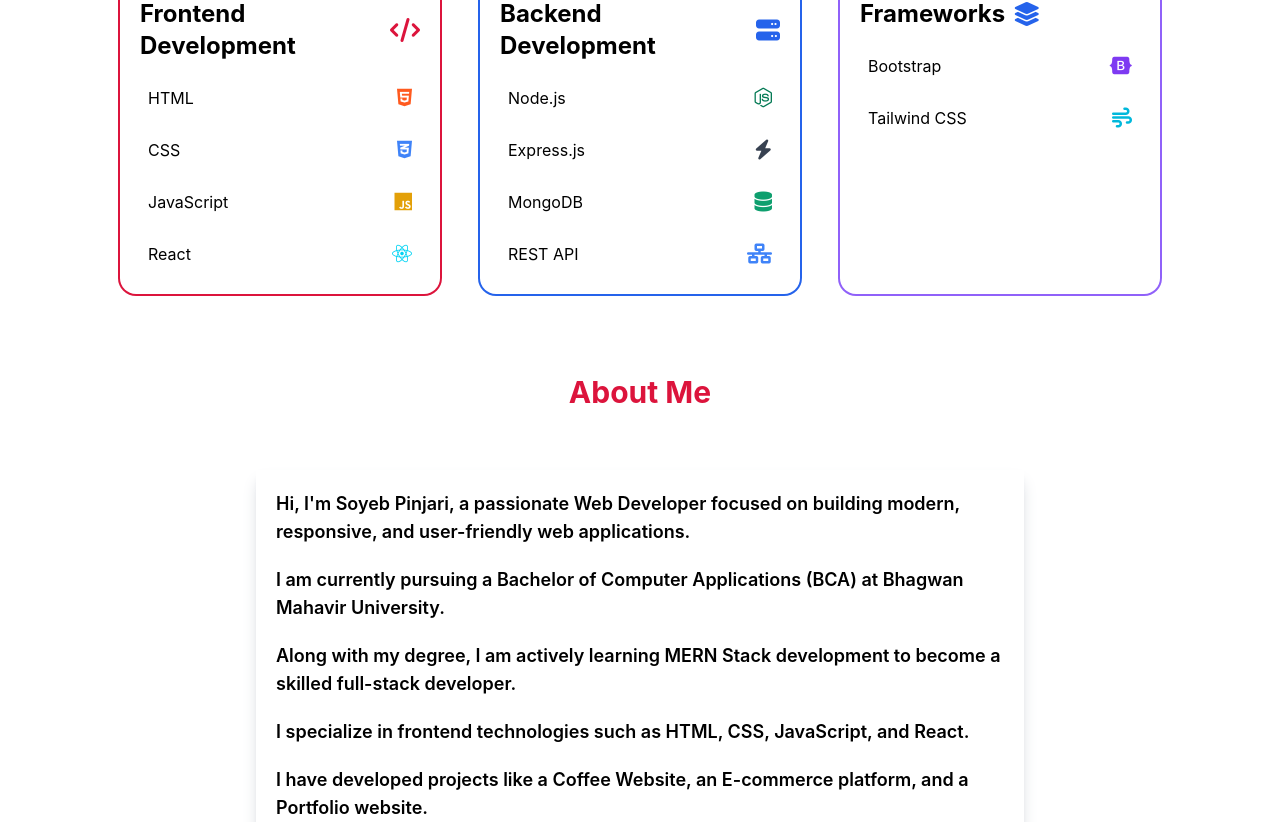
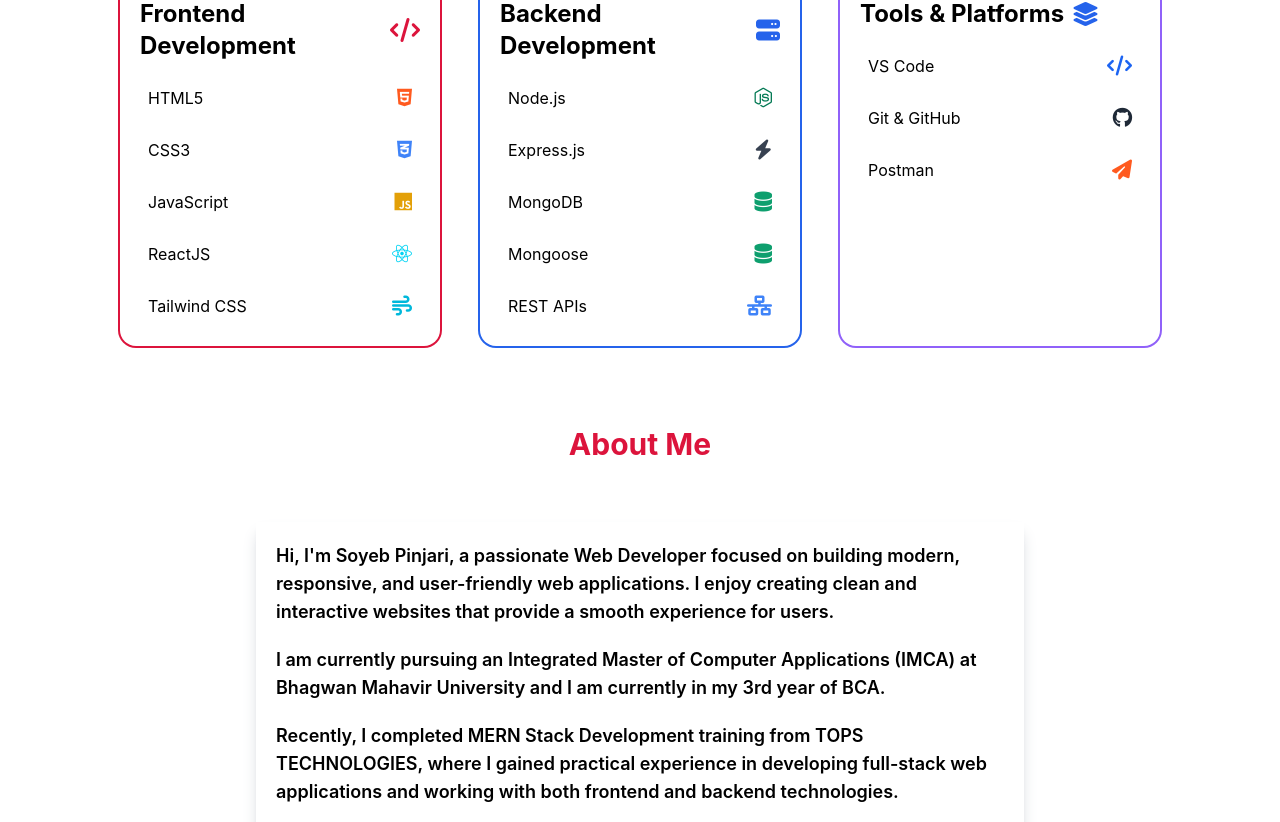
Before and after one commit to Soyab-pinjari/Portfolio, a React (Vite) app: page / in a window 1280 px wide. Shown: the part 838-1660 px from the top of the page. Built offline with nearby package versions, Linux system fonts and the light colour scheme.

Commit message:
Portfolio upadate

```diff
--- a/src/About.jsx
+++ b/src/About.jsx
@@ -20,27 +20,40 @@
   <div className="flex flex-col gap-5 bg-[#ffff] shadow-lg shadow-gray-300 hover:shadow-gray-400 transition duration-300 p-5 max-w-3xl font-semibold text-lg">
 
 <p>
-      Hi, I'm Soyeb Pinjari, a passionate Web Developer focused on building modern, responsive, and user-friendly web applications.
+  Hi, I'm Soyeb Pinjari, a passionate Web Developer focused on building
+  modern, responsive, and user-friendly web applications. I enjoy creating
+  clean and interactive websites that provide a smooth experience for users.
 </p>
 
 <p>
-      I am currently pursuing a Bachelor of Computer Applications (BCA) at Bhagwan Mahavir University.
+  I am currently pursuing an Integrated Master of Computer Applications (IMCA) at Bhagwan Mahavir University
+   and I am currently in my 3rd year of BCA.
 </p>
 
 <p>
-      Along with my degree, I am actively learning MERN Stack development to become a skilled full-stack developer.
+  Recently, I completed MERN Stack Development training from TOPS
+  TECHNOLOGIES, where I gained practical experience in developing
+  full-stack web applications and working with both frontend and backend
+  technologies.
 </p>
 
 <p>
-      I specialize in frontend technologies such as HTML, CSS, JavaScript, and React.
+  I specialize in MongoDB, Express.js, React.js, and Node.js. I also have
+  experience with HTML, CSS, JavaScript, Tailwind CSS, REST APIs, JWT
+  authentication, and database management.
 </p>
 
 <p>
-      I have developed projects like a Coffee Website, an E-commerce platform, and a Portfolio website.
+  I have developed projects such as Todo Applications, Portfolio Websites,
+  and Blog Websites, which helped me improve my skills in CRUD operations,
+  API integration, authentication, responsive design, and frontend-backend
+  communication.
 </p>
 
 <p>
-      My goal is to become a proficient software developer and contribute to impactful digital solutions.
+  My goal is to become a proficient Software Developer, continuously improve
+  my technical and problem-solving skills, and contribute to building
+  impactful and scalable digital solutions.
 </p>
 
   </div>
--- a/src/Home.jsx
+++ b/src/Home.jsx
@@ -30,12 +30,12 @@
 </h1>
 
           <h2 className='font-bold text-2xl mt-2 text-[#DC143C]'>
-            Web Developer
+            Web Developer (MERN)
           </h2>
 
           <div className='w-[480px] mt-8'>
             <p  data-aos="fade-up" >
-              Motivated and detail-oriented Web Developer with a strong foundation in front-end web technologies.
+              Motivated and detail-oriented FUll stack Developer with a strong foundation in Front-end and Back-end web technologies.
               Passionate about building responsive, user-friendly web applications and continuously
               improving technical skills through hands-on practice.
             </p>
--- a/src/Project.jsx
+++ b/src/Project.jsx
@@ -13,18 +13,19 @@
   }, []);
   const Projects = [
     {
-      title: "Coffee Website",
-      image: "/CoofeeImg.png",
-      tech: ["HTML", "CSS", "Bootstrap"],
-      code: "https://github.com/Soyab-pinjari/coffeeweb",
-      preview: "https://coffeeweb-eosin.vercel.app/",
+      title: "Blog Website",
+      image: "/Screenshot 2026-08-31 091753.png",
+      tech: ["ReactJS", "Tailwind CSS", "NodeJS","ExpressJS","MongoDB"],
+      code: "https://github.com/Soyab-pinjari/Blog-web",
+      preview: "https://blog-web-eta-nine.vercel.app/",
     },
     {
       title: "Portfolio Website",
       image: "/Portfolio.png",
       tech: ["Html","CSS","Tailwind","React"],
       code: "https://github.com/Soyab-pinjari/Portfolio",
-      preview: "https://portfolio-indol-sigma-87.vercel.app/",
+      preview: "https://portfolio-eight-coral-34.vercel.app/",
+
     },
 
     {
@@ -32,7 +33,7 @@
       image: "/Todo.png",
       tech: ["React","TailwindCSS","Node", "MongoDB"],
       code: "https://github.com/Soyab-pinjari/TodoProject",
-      preview: "https://todo-project-psi-five.vercel.app/",
+      preview: "todo-project-psi-five.vercel.app",
     },
   ]
 
--- a/src/Skills.jsx
+++ b/src/Skills.jsx
@@ -28,12 +28,12 @@
   <ul className="space-y-3">
 
     <li className="flex items-center justify-between p-2 rounded-lg hover:bg-gray-100 transition">
-      <span>HTML</span>
+      <span>HTML5</span>
       <i className="fa-brands fa-html5 text-orange-500 text-xl"></i>
     </li>
 
     <li className="flex items-center justify-between p-2 rounded-lg hover:bg-gray-100 transition">
-      <span>CSS</span>
+      <span>CSS3</span>
       <i className="fa-brands fa-css3-alt text-blue-500 text-xl"></i>
     </li>
 
@@ -43,8 +43,12 @@
     </li>
 
     <li className="flex items-center justify-between p-2 rounded-lg hover:bg-gray-100 transition">
-      <span>React</span>
+      <span>ReactJS</span>
       <i className="fa-brands fa-react text-cyan-400 text-xl"></i>
+    </li>
+    <li className="flex items-center justify-between p-2 rounded-lg hover:bg-gray-100 transition">
+      <span>Tailwind CSS</span>
+      <i className="fa-solid fa-wind text-cyan-500 text-xl"></i>
     </li>
 
   </ul>
@@ -75,9 +79,12 @@
       <span>MongoDB</span>
       <i className="fa-solid fa-database text-green-500 text-xl"></i>
     </li>
-
     <li className="flex items-center justify-between p-2 rounded-lg hover:bg-gray-100 transition">
-      <span>REST API</span>
+      <span>Mongoose</span>
+      <i className="fa-solid fa-database text-green-500 text-xl"></i>
+    </li>
+    <li className="flex items-center justify-between p-2 rounded-lg hover:bg-gray-100 transition">
+      <span>REST APIs</span>
       <i className="fa-solid fa-network-wired text-blue-500 text-xl"></i>
     </li>
 
@@ -88,23 +95,31 @@
 <div className="w-[320px] p-5 rounded-2xl ring-2 ring-purple-500 transform hover:-translate-y-4 hover:shadow-lg hover:shadow-purple-500 transition duration-500">
 
   <h1 className="font-bold text-2xl flex items-center gap-2 mb-4">
-    Frameworks
+   Tools & Platforms
     <i className="fa-solid fa-layer-group text-[#2563eb]"></i>
   </h1>
 
   <ul className="space-y-3">
 
-    <li className="flex items-center justify-between p-2 rounded-lg hover:bg-gray-100 transition">
-      <span>Bootstrap</span>
-      <i className="fa-brands fa-bootstrap text-purple-600 text-xl"></i>
-    </li>
+  {/* VS Code */}
+  <li className="flex items-center justify-between p-2 rounded-lg hover:bg-gray-100 transition">
+    <span>VS Code</span>
+    <i className="fa-solid fa-code text-blue-600 text-xl"></i>
+  </li>
 
-    <li className="flex items-center justify-between p-2 rounded-lg hover:bg-gray-100 transition">
-      <span>Tailwind CSS</span>
-      <i className="fa-solid fa-wind text-cyan-500 text-xl"></i>
-    </li>
+  {/* Git & GitHub */}
+  <li className="flex items-center justify-between p-2 rounded-lg hover:bg-gray-100 transition">
+    <span>Git & GitHub</span>
+    <i className="fa-brands fa-github text-gray-800 text-xl"></i>
+  </li>
 
-  </ul>
+  {/* Postman */}
+  <li className="flex items-center justify-between p-2 rounded-lg hover:bg-gray-100 transition">
+    <span>Postman</span>
+    <i className="fa-solid fa-paper-plane text-orange-500 text-xl"></i>
+  </li>
+
+</ul>
 
 </div>
 
```
Also changed, not shown: public/Screenshot 2026-08-31 091753.png (added). Lines whose indentation alone changed are shown as unchanged.
